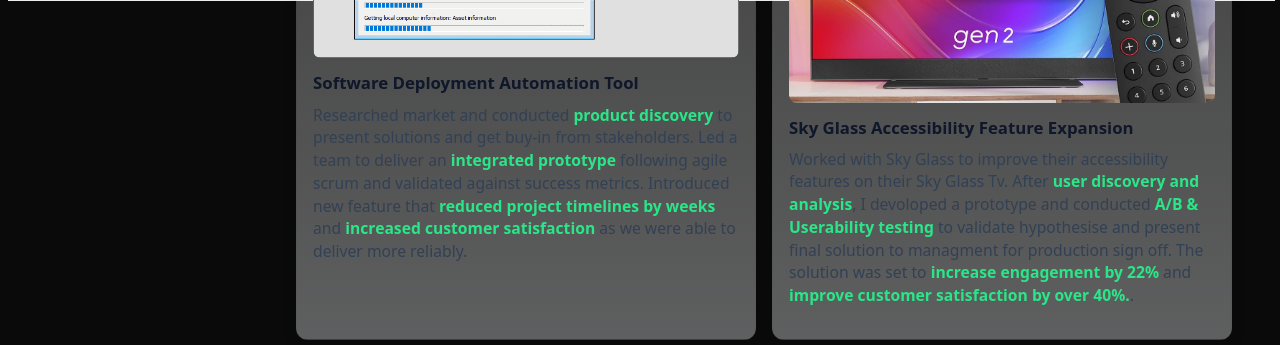
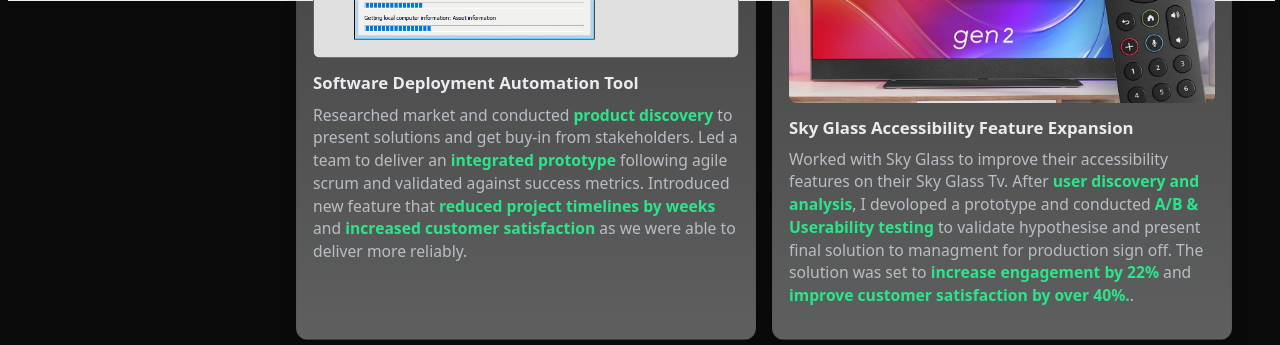
Before and after one commit to bionicaa/MyWebsite, a Next.js app: page / in a window 1280 px wide. Shown: the part 799-1144 px from the top of the page. Built offline with nearby package versions, Linux system fonts and the light colour scheme.

Commit message:
colour projects

```diff
--- a/styles/projects.module.css
+++ b/styles/projects.module.css
@@ -42,11 +42,11 @@
   margin: 0;
   font-size: 1.05rem;
   font-weight: 700;
-  color: #0f172a;
+  color: #e9ebee;
 }
 .description {
   margin: 0.5rem 0;
-  color: #334155;
+  color: #babec4;
   font-size: 0.98rem;
   line-height: 1.45;
   flex: 1;
@@ -65,7 +65,7 @@
   text-decoration: underline;
 }
 .highlight {
-  color: #0ea5a4;
+  color: #19cda9;
   font-weight: 700;
 }
 @media (max-width: 640px) {
```
